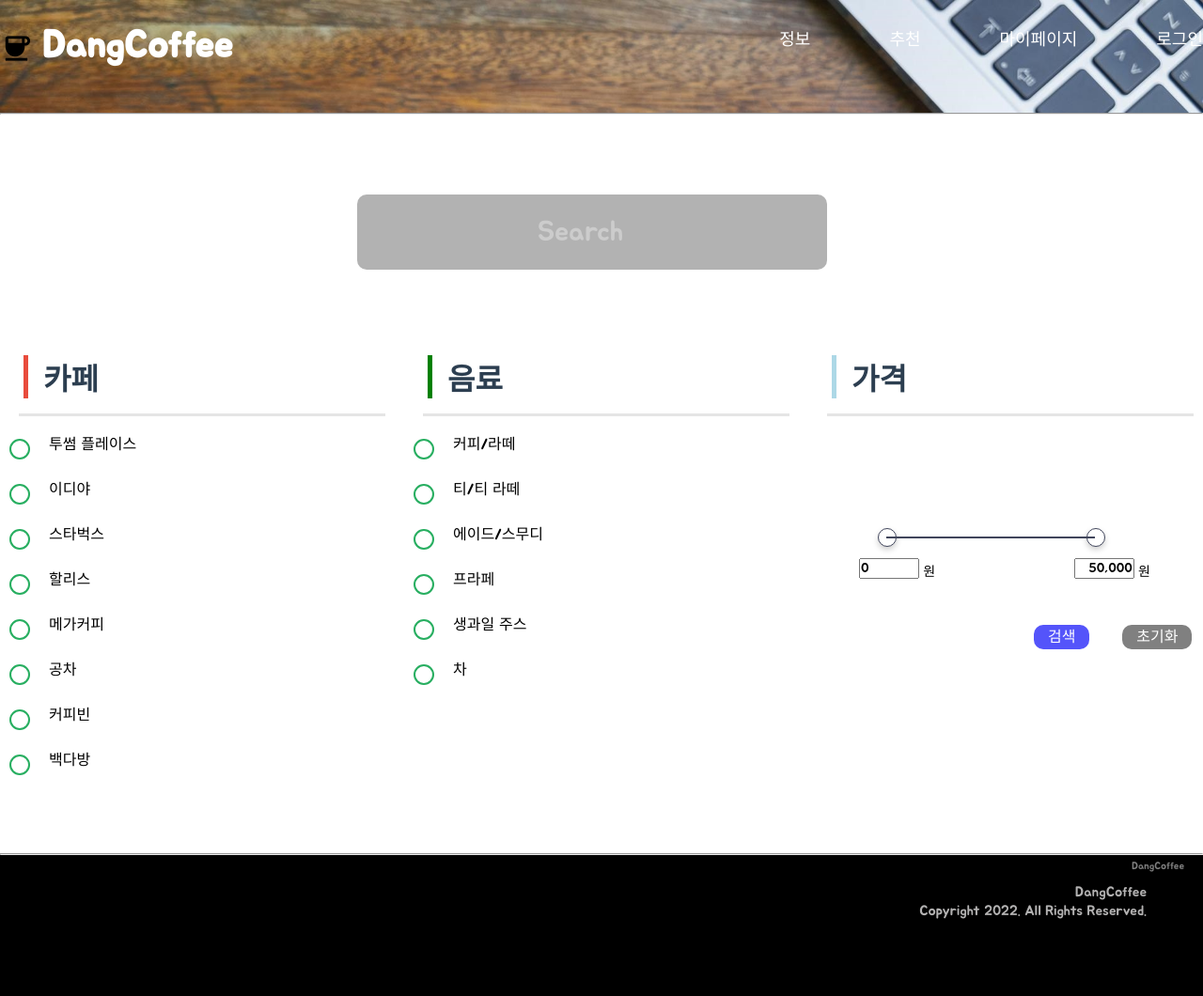
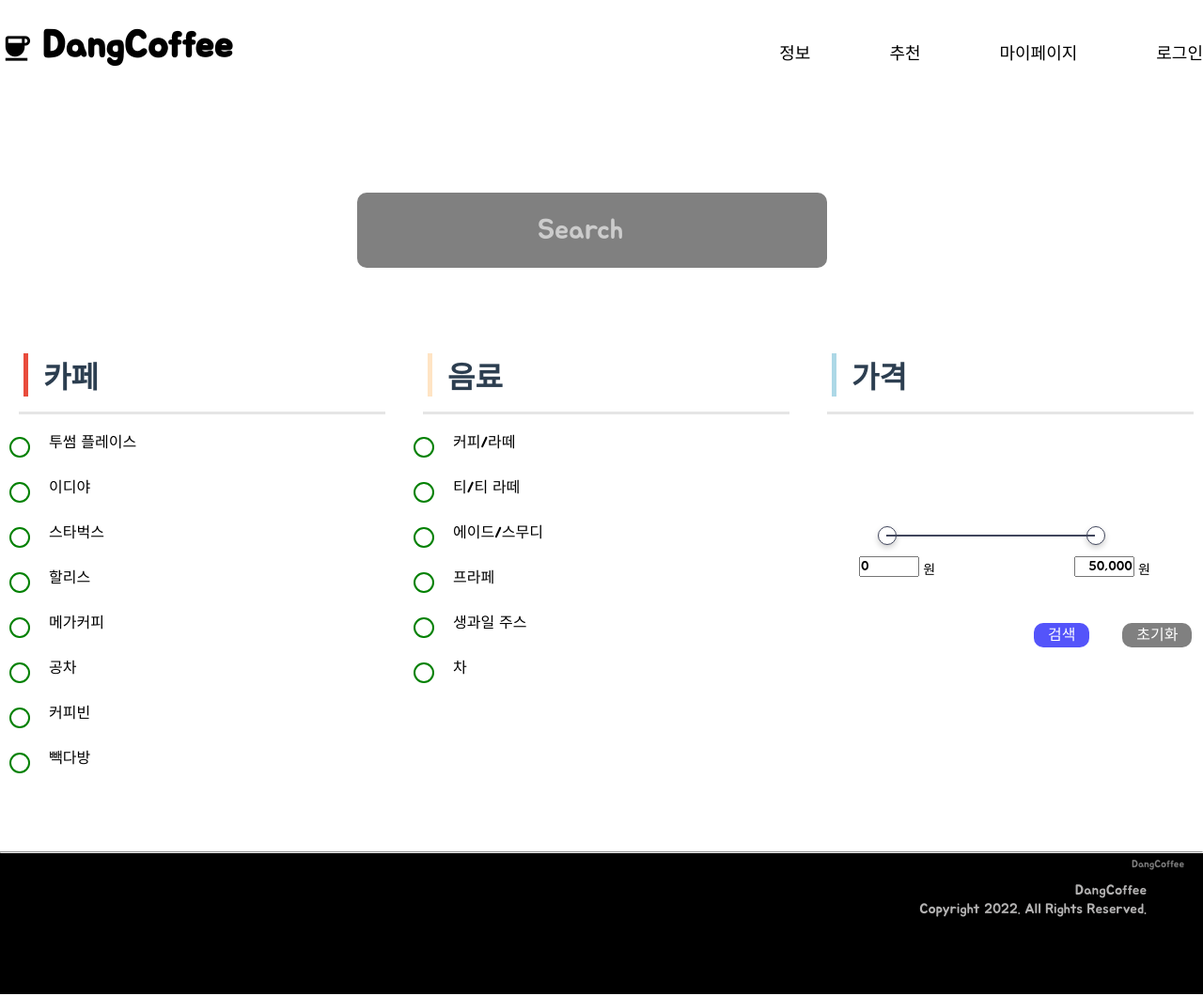
Before and after one commit to k0ng-min/DangCoffee, a Django app: page /recommend1/ in a window 1280 px wide. Shown: the whole page at 94% size. Run offline with Django 4.2, Linux system fonts and the light colour scheme.

Commit message:
change templates

```diff
--- a/recommend/templates/recommend/recommend1.html
+++ b/recommend/templates/recommend/recommend1.html
@@ -14,7 +14,7 @@
                 <!-- 입력받은 값이 name인 keyword이며 action은 어떻게 작동할 것인가에 대한 것-->
                 <!-- method는 어떤 방식으로 보낼 것 인가 / 검색 = get-->
                 <form class="form-inline" action='/recommend2' method="get">
-                    <input style="margin-bottom:150px; margin-left: 380px; font-size: 30px;" type="search" placeholder="Search" name="keyword">
+                    <input style=" margin-bottom: 150px; margin-left: 380px; font-size: 30px;" type="search" placeholder="Search" name="keyword">
                 </form>
             </div>
         </ul>
@@ -91,7 +91,7 @@
                     <div class="tag">
                         <form action="/recommend2" method="post">
                             <input type="checkbox" id="hi" name="cafe[]" value="백다방"\>
-                            <label for="hi">백다방</label>
+                            <label for="hi">빽다방</label>
                         </form>
                     </div>
 
--- a/static/base.css
+++ b/static/base.css
@@ -9,7 +9,6 @@
 }
 
 .intro_bg{
-    background-image: url("/static/img/cafeimage.jpg");
     background-size: cover;
     height: 120px;
 }
@@ -30,7 +29,7 @@
 }
 
 .logoname{
-    color: white;
+    color: black;
     border: none;
     width: 250px;
     height: 40px;
@@ -47,6 +46,7 @@
     width:calc(1280px - 300px);
     color: white;
     margin-left: 400px;
+    margin-top : 15px;
 }
 
 .nav > li{
@@ -54,7 +54,7 @@
 }
 
 .nav > li  > a{
-    color: white;
+    color: black;
     font-size : 18px;
 }
 /* 페이지 맨 윗 부분 */
@@ -83,8 +83,8 @@
     border: none;
     width: 500px;
     height: 80px;
-    background-color: rgba(0,0,0,0.3);
-    color:white;
+    background-color: gray;
+    color:black;
     border-radius:10px;
     text-align: center;
 }
@@ -198,7 +198,7 @@
 .drink{
     font-family: "Roboto", sans-serif;
     margin: 16px 0;
-    border-left: 5px solid green;
+    border-left: 5px solid bisque;
     color: #2c3e50;
     padding-left: 16px;
     margin-left: 5px;
@@ -256,7 +256,7 @@
 
 label::after{
     content: "";
-    border: 2px solid #27ae60;
+    border: 2px solid green;
     width: 18px;
     height: 18px;
     position: absolute;
--- a/templates/base.html
+++ b/templates/base.html
@@ -7,7 +7,7 @@
 
     {% include 'header.html' %}
 
-    <hr>
+
 
     {% block content %}
     {% endblock %}
```
